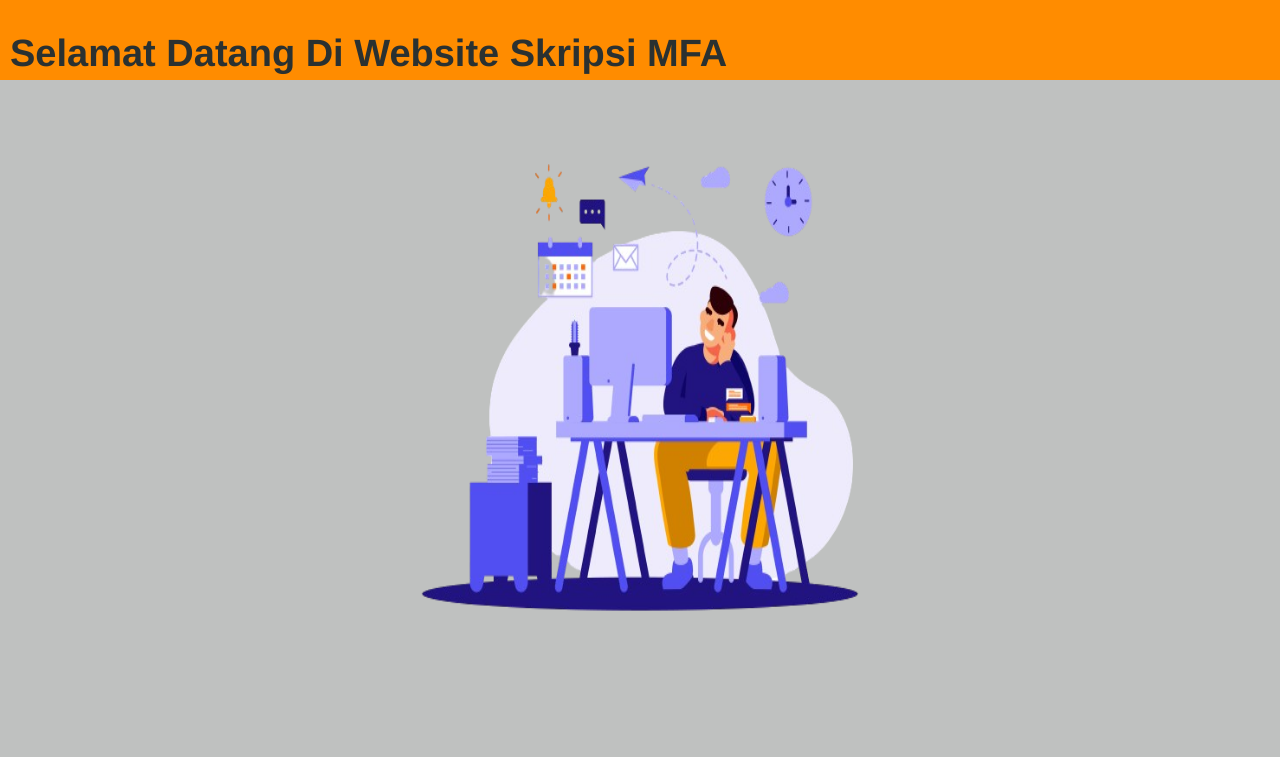
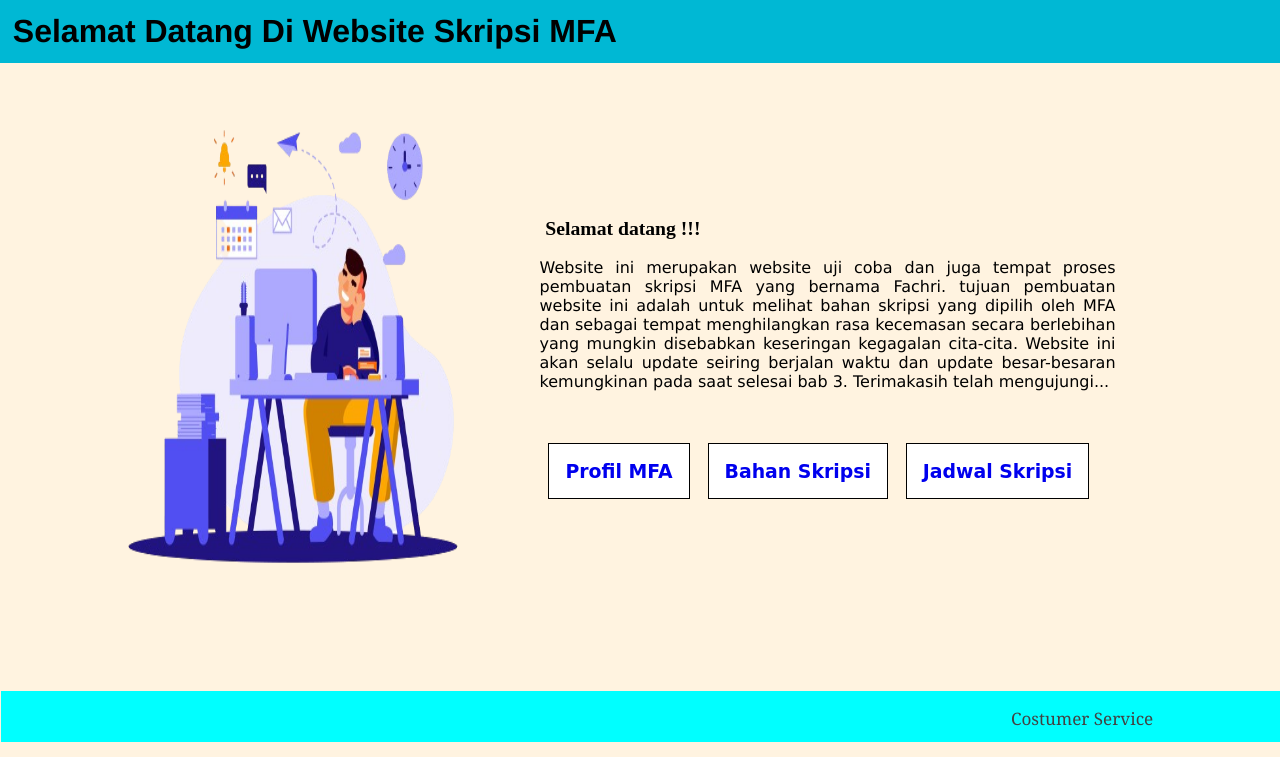
Before and after one commit to MFA1234/MFA1234.github.io, a plain HTML site: page index.html in a window 1280 px wide. Shown: the top 757 px of the page. Drawn offline with Linux system fonts and the light colour scheme.

Commit message:
Revisi percobaan

```diff
--- a/CSS/Home Skripsiku.css
+++ b/CSS/Home Skripsiku.css
@@ -1,74 +1,78 @@
-*{background-color: rgb(191, 193, 192);
-    padding:0;
-    margin: 0;}
-header{
-    background-color: darkorange;}
-.Judul{display:flex;
-    font-size: 38px;
+*{background-color: #fff3e0 ;
+    padding: 0;
+margin: 0;
+min-width: auto;
+    max-width: 100%;}
+.Judul{background-color: #00b8d4;
+;
+padding: 1%;
+min-width: auto;
+max-width: 100%;
 font-family: 'Franklin Gothic Medium';
-color: rgb(42, 49, 49);
-background-color: darkorange;
-padding-top: 32px;
-padding-left: 10px;
-padding-bottom: 5px;}
-.konten{position: absolute;
-    display: flex;
+font-size: 32px;}
+.konten{display: flex;
     flex-wrap: wrap;
-    font-size: 19px;
-    font-family: 'Arial Narrow';
-    margin-top: 50px;
-    justify-content: center;
-word-spacing: 5px;}
-.Gambar{margin-bottom: 32px;}
-.awal{margin-left: 75px;
-margin-top: 75px;}
-#Txtjudul{ font-size: 23px;
-    font-weight: 700;
-    margin-top: 25px;
-margin-left: 58px;
-margin-bottom: 10px;}
-#TXT{
-    text-align: justify;
-width: 800px;
-margin-left: 50px;}
+align-items: center;
+margin-left: 10%;
+}
+.Gambar{margin-left: -3%;
+    margin-top: 3%;}
+.awal{height: 10%;
+width: 50%;
+text-align: justify;
+margin-left: 4%;
+margin-top: 3%;
+}
+#Txtjudul{font-size: 123%;
+font-family: 'Arial Narrow', ;
+font-weight: 700;
+margin-left: 1%;}
+#TXT {font-size: 100%;
+font-family: Verdana;
+}
+.kocak1 {display:flex;
+flex-wrap: nowrap;
+justify-content:space-around ;
+    font-size: 118%;
+    text-decoration: none;
+font-family:cursive;
+font-weight: 800;
+margin-top: 12%;
+margin-right: 3%;
 
-#kocak1{display: flex;
-    font-size: 20px;
-    font-family:Georgia,;
-    font-weight: 800;
+}
+#lotak1{border: 1px solid black;
+background-color: #ffffff;
+text-decoration: none;
+padding: 16px;
+}
+#lotak2{border: 1px solid black;
+    background-color: #ffffff;
     text-decoration: none;
-justify-content: right;
-margin-right: 150px;
-margin-top: 100px;}
-#lotak1{text-decoration: none;
-background-color:whitesmoke;
-padding: 20px;
-border: 0.9px solid black;
-margin-right: 40px;}
-#lotak2{text-decoration: none;
-    background-color:whitesmoke;
-    padding: 20px;
-    border: 0.9px solid black;}
-#lotak3{text-decoration: none;
-    background-color:whitesmoke;
-    padding: 20px;
-    border: 0.9px solid black;
-    margin-left: 40px;}
-    .Bawah{position: relative;
-        display: flex;
-        flex-wrap: wrap;
-        background-color:blueviolet;
-margin-top: 0;
-padding-bottom: 20px;
+    padding: 16px;
+    margin-bottom: 32px;}
+    #lotak3{border: 1px solid black;
+        background-color: #ffffff;
+        text-decoration: none;
+        padding: 16px;}
+.Bawah{display: flex;
+    flex-wrap: wrap;
+    text-decoration: none;
+
+background-color: aqua;
+    margin-top: 90px;
+    margin-left: -11%;
+    padding-bottom: 1%;
+    padding-right: 11%;
 width: 100%;}
-.Ucup{position: relative;
-    margin-left: 87%;
-    margin-top:10px;
-    background-color:blueviolet;
-}
-a.Ucup{text-decoration: none;
-    font-size: 20px;
-    font-family: arial;
-    color:black;
-    word-spacing: -1px;
-}
+a.Ucup{display: flex;
+    text-decoration: none;
+    font-family: Georgia;
+    font-size: 107%;
+    font-weight: 500;
+    background-color: aqua;
+    color:#424242;
+  margin-top: 16px;
+    margin-left: auto;
+    }
+  @media screen and (max-width: 922px) {.Gambar .awal #TXT .kocak1 .Bawah {width: 100%;}}
--- a/index.html
+++ b/index.html
@@ -11,8 +11,9 @@
     <div><H1 class="Judul"> Selamat Datang Di Website Skripsi MFA</H1></div>
 </header>
     <div class="konten">
-    <div class="Gambar"><img src="IMG Home/Gambar_Home-01-removebg-preview.png" width="530px" height="516px" alt="Gambar" title="Gambar Home"></div>
+    <div class="Gambar"><img src="IMG Home/Gambar_Home-01-removebg-preview.png" width="400px" height="500px" alt="Gambar" title="Gambar Home"></div>
     <div class="awal"><p id="Txtjudul">Selamat datang !!!</p>
+        <br/>
         <p id="TXT">Website ini merupakan website uji coba dan juga tempat proses pembuatan skripsi MFA yang bernama Fachri.
         tujuan pembuatan website ini adalah untuk melihat bahan skripsi yang dipilih oleh MFA
         dan sebagai tempat menghilangkan rasa kecemasan secara berlebihan yang mungkin disebabkan
@@ -20,7 +21,7 @@
         update besar-besaran kemungkinan pada saat selesai bab 3. Terimakasih telah mengujungi...
     </p>
 
-    <div id="kocak1">
+    <div class="kocak1">
         <div><a href="Profil.html" id="lotak1">Profil MFA</a></div>
         <div><a href="Bahan Skripsi.html" id="lotak2">Bahan Skripsi</a></div>
         <div><a href="Jadwal Skripsiku.html" id="lotak3">Jadwal Skripsi</a></div>
```
